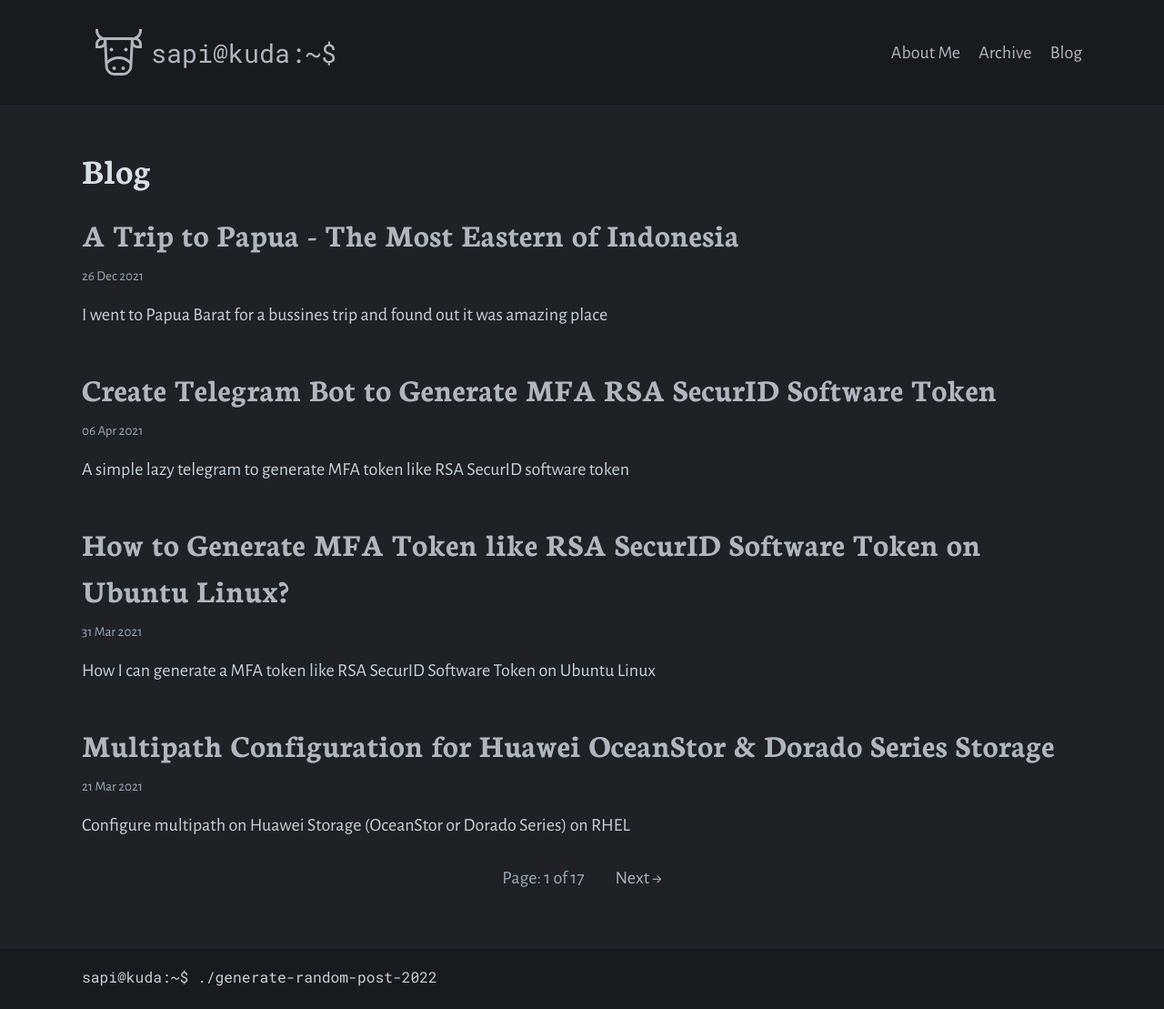
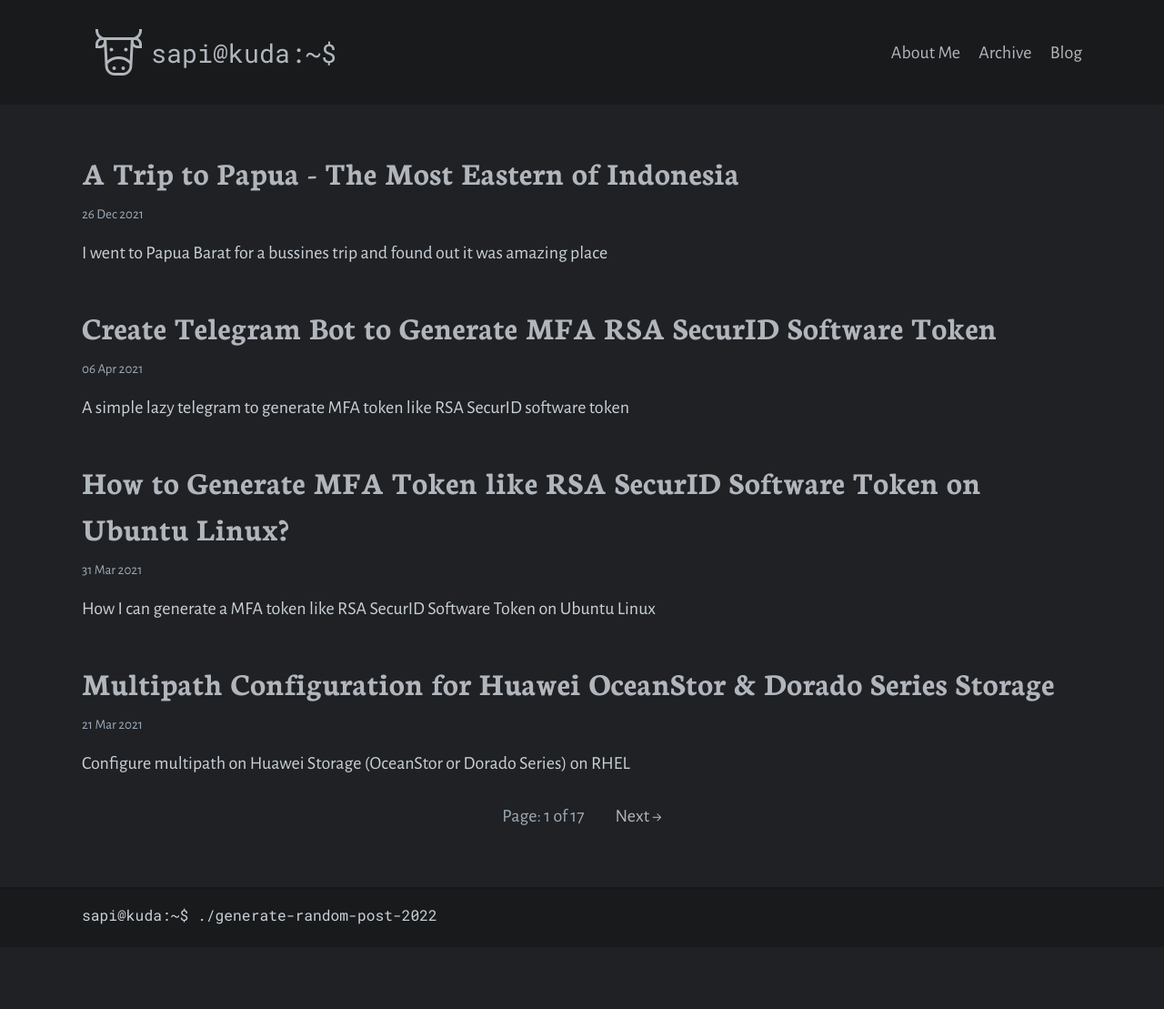
Before and after one commit to wwahyudi/wwahyudi.github.io, a Jekyll site: the page built from index.html, in a window 1280 px wide. Shown: the whole page at 91% size. Built offline with Jekyll 4.4.1, drawn with Linux system fonts in a browser that asks for light colours; the list of posts is cut into pages by our own code; after the commit the page ends 1041 px from its top, so only the background shows below that.

Commit message:
Update home.html

```diff
--- a/_layouts/home.html
+++ b/_layouts/home.html
@@ -11,7 +11,7 @@ layout: default
     <article class="article  article--page  typeset">
 
 			{% assign collectiondata = site.collections | where: "label", page.collectionpage | first %}
-			<h1>{{ collectiondata.title }}</h1>
+			<h1 style="display: none;">{{ collectiondata.title }}</h1>
 
     </article>
 
```
